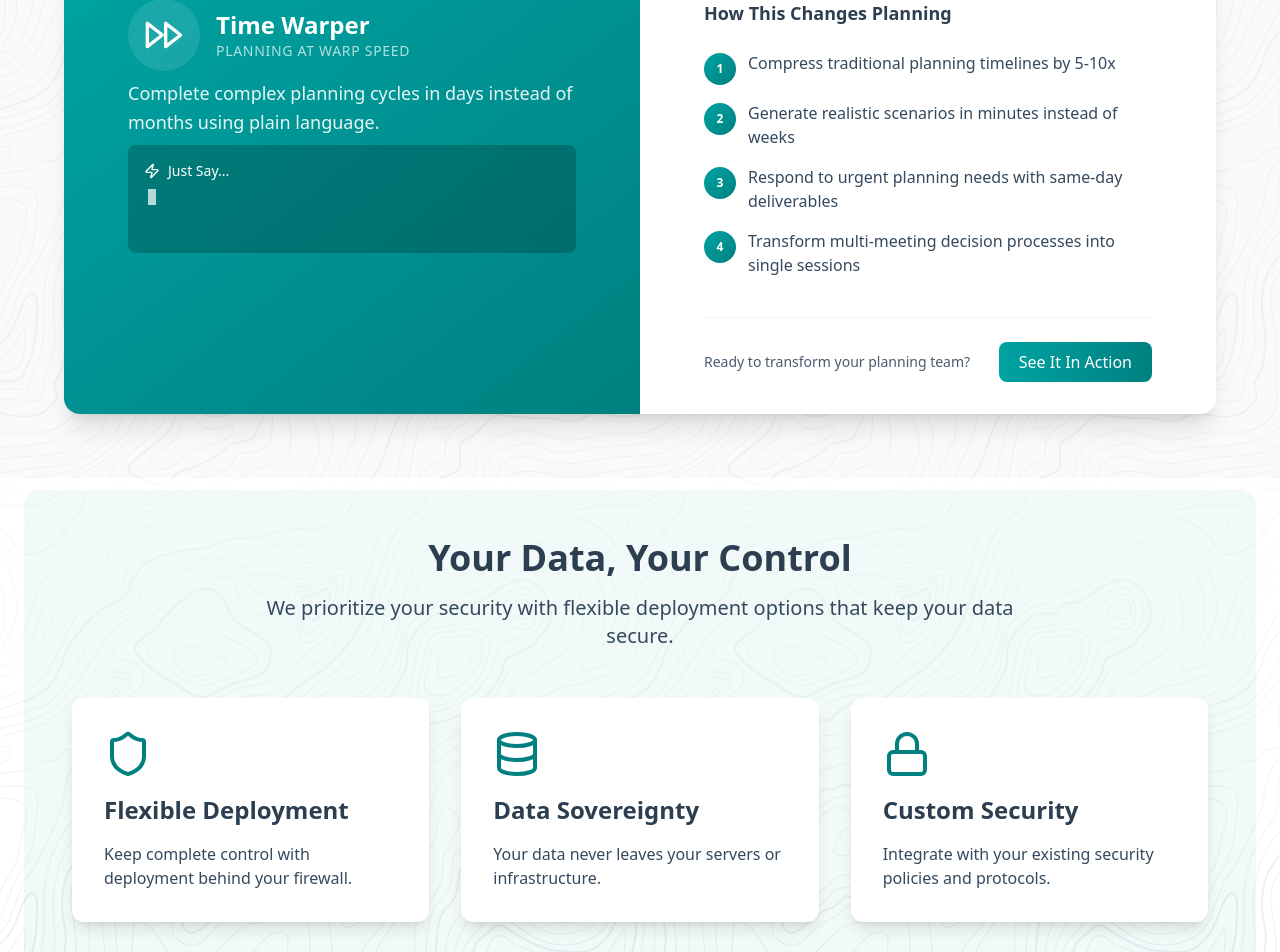
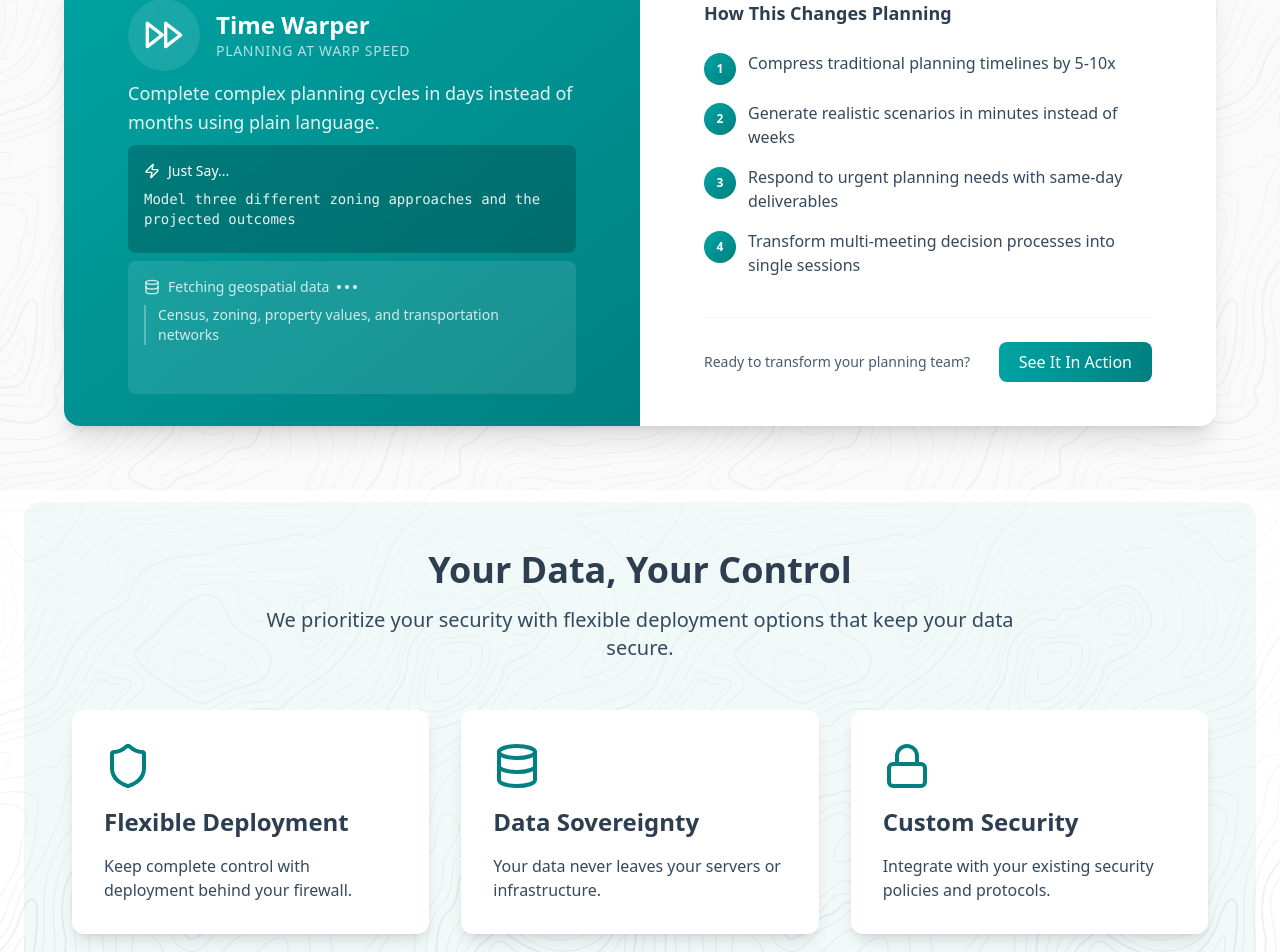
Before and after one commit to NeuraCities/Website, a Next.js app: page / in a window 1280 px wide. Shown: the part 1372-2324 px from the top of the page. Built offline with nearby package versions, Linux system fonts and the light colour scheme.

Commit message:
fixed features

```diff
--- a/src/app/features/page.tsx
+++ b/src/app/features/page.tsx
@@ -32,9 +32,10 @@ const FeatureSection: React.FC = () => {
   const [currentResponseStep, setCurrentResponseStep] = useState(0);
   const [showFinalResponse, setShowFinalResponse] = useState(false);
 
-  const typingRef = useRef<NodeJS.Timeout | null>(null);
-  const responseTimerRef = useRef<NodeJS.Timeout | null>(null);
-  const responseStepTimerRef = useRef<NodeJS.Timeout | null>(null);
+  // Changed from NodeJS.Timeout to number for browser compatibility
+  const typingRef = useRef<number | null>(null);
+  const responseTimerRef = useRef<number | null>(null);
+  const responseStepTimerRef = useRef<number | null>(null);
 
   const features: Record<string, Feature> = {
     timeWarper: {
@@ -173,6 +174,7 @@ const FeatureSection: React.FC = () => {
 
   // Memoize the function so it doesn't change on every render
   const startTypingAnimation = useCallback(() => {
+    // Reset states
     setShowResponse(false);
     setShowFinalResponse(false);
     setCurrentResponseStep(0);
@@ -182,43 +184,36 @@ const FeatureSection: React.FC = () => {
     const currentPrompt = features[activeFeature].prompt;
     let i = 0;
 
-    if (typingRef.current) clearTimeout(typingRef.current);
-    if (responseTimerRef.current) clearTimeout(responseTimerRef.current);
-    if (responseStepTimerRef.current) clearTimeout(responseStepTimerRef.current);
+    // Clear any existing timeouts
+    if (typingRef.current) window.clearTimeout(typingRef.current);
+    if (responseTimerRef.current) window.clearTimeout(responseTimerRef.current);
+    if (responseStepTimerRef.current) window.clearTimeout(responseStepTimerRef.current);
 
     const typeNextChar = () => {
       if (i < currentPrompt.length) {
         setDisplayText(currentPrompt.substring(0, i + 1));
         i++;
-        typingRef.current = setTimeout(typeNextChar, 40 + Math.random() * 30);
+        typingRef.current = window.setTimeout(typeNextChar, 40 + Math.random() * 30);
       } else {
         setIsTyping(false);
-        responseTimerRef.current = setTimeout(() => {
+        responseTimerRef.current = window.setTimeout(() => {
           setShowResponse(true);
           startResponseStepAnimation();
         }, 800);
       }
     };
 
-    typingRef.current = setTimeout(typeNextChar, 600);
-  }, [activeFeature, features]); // include dependencies used inside the function
+    // Start typing with a delay
+    typingRef.current = window.setTimeout(typeNextChar, 600);
+  }, [activeFeature]); // Only include activeFeature as dependency
 
-  useEffect(() => {
-    startTypingAnimation();
-    return () => {
-      if (typingRef.current) clearTimeout(typingRef.current);
-      if (responseTimerRef.current) clearTimeout(responseTimerRef.current);
-      if (responseStepTimerRef.current) clearTimeout(responseStepTimerRef.current);
-    };
-  }, [activeFeature, startTypingAnimation]); // now include the memoized function
-
-  const startResponseStepAnimation = () => {
+  const startResponseStepAnimation = useCallback(() => {
     const steps = features[activeFeature].responseSteps;
 
     const animateNextStep = (stepIndex: number) => {
       if (stepIndex < steps.length) {
         setCurrentResponseStep(stepIndex);
-        responseStepTimerRef.current = setTimeout(() => {
+        responseStepTimerRef.current = window.setTimeout(() => {
           animateNextStep(stepIndex + 1);
         }, 2000);
       } else {
@@ -227,18 +222,49 @@ const FeatureSection: React.FC = () => {
     };
 
     animateNextStep(0);
-  };
+  }, [activeFeature, features]);
+
+  // Initialize animation when component mounts or active feature changes
+  useEffect(() => {
+    // Ensure clean start
+    setIsTyping(false);
+    setDisplayText('');
+    setShowResponse(false);
+    setShowFinalResponse(false);
+
+    // Start animation with a slight delay
+    const initTimer = window.setTimeout(() => {
+      startTypingAnimation();
+    }, 300);
+
+    // Clean up timeouts
+    return () => {
+      window.clearTimeout(initTimer);
+      if (typingRef.current) window.clearTimeout(typingRef.current);
+      if (responseTimerRef.current) window.clearTimeout(responseTimerRef.current);
+      if (responseStepTimerRef.current) window.clearTimeout(responseStepTimerRef.current);
+    };
+  }, [activeFeature, startTypingAnimation]);
 
   const handleFeatureChange = (key: string) => {
+    if (key === activeFeature) return; // Don't change if same feature
+
     setIsAnimating(true);
-    if (typingRef.current) clearTimeout(typingRef.current);
-    if (responseTimerRef.current) clearTimeout(responseTimerRef.current);
-    if (responseStepTimerRef.current) clearTimeout(responseStepTimerRef.current);
+
+    // Clear all timeouts
+    if (typingRef.current) window.clearTimeout(typingRef.current);
+    if (responseTimerRef.current) window.clearTimeout(responseTimerRef.current);
+    if (responseStepTimerRef.current) window.clearTimeout(responseStepTimerRef.current);
+
+    // Reset states during animation
+    setIsTyping(false);
+    setDisplayText('');
+    setShowResponse(false);
+    setShowFinalResponse(false);
 
     setTimeout(() => {
       setActiveFeature(key);
       setIsAnimating(false);
-      startTypingAnimation();
     }, 300);
   };
 
@@ -309,8 +335,8 @@ const FeatureSection: React.FC = () => {
                   {features[activeFeature].description}
                 </p>
 
-                {/* Prompt with typing effect */}
-                <div className="bg-black/20 p-4 rounded-lg backdrop-blur-sm mb-2">
+                {/* Prompt with typing effect - Added key prop for forced re-render */}
+                <div className="bg-black/20 p-4 rounded-lg backdrop-blur-sm mb-2" key={`prompt-${activeFeature}`}>
                   <div className="flex items-center mb-2">
                     <Zap size={16} className="mr-2" />
                     <span className="text-sm font-medium">Just Say...</span>
@@ -321,10 +347,22 @@ const FeatureSection: React.FC = () => {
                   </div>
                 </div>
 
-                {/* Response section */}
-                <div className={`bg-white/10 rounded-lg p-4 transition-all duration-500 overflow-hidden ${showResponse ? 'opacity-100 max-h-full md:max-h-80' : 'opacity-0 max-h-0'}`}>
-                {features[activeFeature].responseSteps.map((step, index) => (
-                    <div key={index} className={`transition-all duration-300 ${index <= currentResponseStep ? 'opacity-100' : 'opacity-0 hidden'}`}>
+                {/* Response section - Added clearer visibility control */}
+                <div
+                  className={`bg-white/10 rounded-lg p-4 transition-all duration-500 ${
+                    showResponse
+                    ? 'opacity-100 max-h-[600px]'
+                    : 'opacity-0 max-h-0 overflow-hidden'
+                  }`}
+                  key={`response-${activeFeature}`}
+                >
+                  {features[activeFeature].responseSteps.map((step, index) => (
+                    <div
+                      key={index}
+                      className={`transition-all duration-300 ${
+                        index <= currentResponseStep ? 'opacity-100' : 'opacity-0 h-0 overflow-hidden'
+                      }`}
+                    >
                       <div className="flex items-center mb-2 text-sm text-white/80">
                         <span className="flex items-center">
                           {React.cloneElement(step.icon, { size: 16, className: "mr-2" })}
@@ -344,8 +382,14 @@ const FeatureSection: React.FC = () => {
                   ))}
 
                   {/* Final response */}
-                  <div className={`border-t border-white/20 pt-3 mt-2 transition-all duration-500 ${showFinalResponse ? 'opacity-100 max-h-full md:max-h-80' : 'opacity-0 h-0 overflow-hidden'}`}>
-                  <p className="text-white font-medium mb-2">{features[activeFeature].finalResponse}</p>
+                  <div
+                    className={`border-t border-white/20 pt-3 mt-2 transition-all duration-500 ${
+                      showFinalResponse
+                      ? 'opacity-100 max-h-[300px]'
+                      : 'opacity-0 max-h-0 overflow-hidden'
+                    }`}
+                  >
+                    <p className="text-white font-medium mb-2">{features[activeFeature].finalResponse}</p>
                     <div className="flex flex-wrap gap-2 mt-2">
                       {features[activeFeature].outputArtifacts.map((artifact, index) => (
                         <span key={index} className="bg-white/20 text-white text-xs py-1 px-2 rounded-full flex items-center">
```
